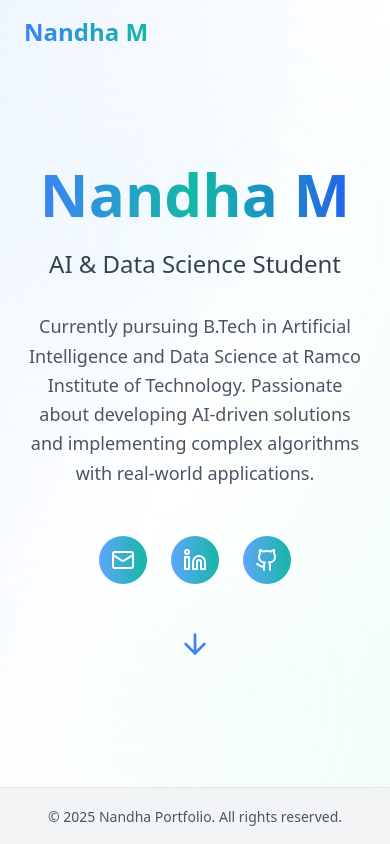
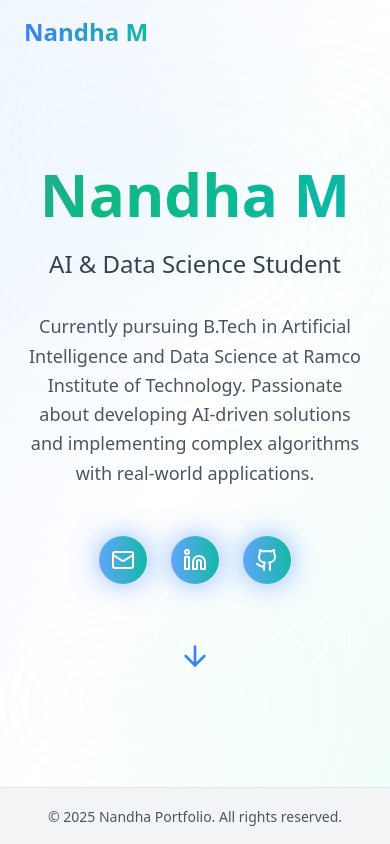
Before and after one commit to Nandha1218/My_Protfolio, a React (Vite) app: page / in a window 390 px wide. Shown: the top 844 px of the page. Built offline with nearby package versions, Linux system fonts and the light colour scheme.

Commit message:
Updated changes

```diff
--- a/src/components/About.tsx
+++ b/src/components/About.tsx
@@ -1,29 +1,33 @@
+
+import { useScrollAnimation } from '../hooks/useScrollAnimation';
 
 const About = () => {
+  const [ref, isVisible] = useScrollAnimation();
+
   return (
     <section id="about" className="py-20 bg-white">
       <div className="container mx-auto px-6">
         <div className="max-w-5xl mx-auto">
           <h2 className="text-4xl md:text-5xl font-bold text-center mb-16">
-            <span className="bg-gradient-to-r from-blue-500 to-teal-500 bg-clip-text text-transparent">
+            <span className="gradient-text">
               Who I Am
             </span>
           </h2>
 
-          <div className="bg-gradient-to-br from-blue-50 to-teal-50 rounded-2xl p-8 md:p-10 shadow-xl">
-            <p className="text-lg text-gray-700 leading-relaxed mb-6">
+          <div ref={ref} className={`bg-gradient-to-br from-blue-50 to-teal-50 rounded-2xl p-8 md:p-10 shadow-xl hover-lift transition-all duration-700 ${isVisible ? 'animate-fadeInUp' : 'opacity-0 translate-y-8'}`}>
+            <p className={`text-lg text-gray-700 leading-relaxed mb-6 transition-all duration-700 delay-300 ${isVisible ? 'animate-fadeInUp' : 'opacity-0 translate-y-4'}`}>
               I am currently pursuing a B.Tech in Artificial Intelligence and Data Science at Ramco Institute of Technology,
               with an expected graduation in 2026. This program is equipping me with a strong foundation in machine
               learning, data analytics, and AI technologies.
             </p>
 
-            <p className="text-lg text-gray-700 leading-relaxed mb-8">
+            <p className={`text-lg text-gray-700 leading-relaxed mb-8 transition-all duration-700 delay-500 ${isVisible ? 'animate-fadeInUp' : 'opacity-0 translate-y-4'}`}>
               I am gaining hands-on experience working with real-world data, developing AI-driven solutions, and implementing
               complex algorithms. Through my studies, I am enhancing my problem-solving abilities, programming expertise,
               and data modeling skills, preparing me to tackle challenges in the evolving fields of AI and data science.
             </p>
 
-            <div className="relative mt-8 pb-2">
+            <div className={`relative mt-8 pb-2 transition-all duration-700 delay-700 ${isVisible ? 'animate-fadeInUp' : 'opacity-0 translate-y-4'}`}>
               <div className="text-center md:text-left">
                 <h3 className="text-xl font-semibold text-blue-500 mb-3">Location</h3>
                 <p className="text-gray-700">Tamil Nadu, India</p>
--- a/src/components/Hero.tsx
+++ b/src/components/Hero.tsx
@@ -1,7 +1,10 @@
 
 import { ArrowDown, Github, Linkedin, Mail } from 'lucide-react';
+import { useScrollAnimation } from '../hooks/useScrollAnimation';
 
 const Hero = () => {
+  const [ref, isVisible] = useScrollAnimation();
+
   const scrollToAbout = () => {
     const element = document.getElementById('about');
     element?.scrollIntoView({ behavior: 'smooth' });
@@ -11,42 +14,42 @@ const Hero = () => {
     <section className="min-h-screen flex items-center justify-center relative overflow-hidden">
       <div className="absolute inset-0 bg-gradient-to-br from-blue-50 via-white to-teal-50"></div>
 
-      {/* Modern professional cloudy/blurry background effects */}
-      <div className="absolute top-20 left-16 w-96 h-32 bg-gradient-to-r from-blue-100/20 to-teal-100/20 rounded-[100px] mix-blend-multiply filter blur-3xl opacity-60 animate-pulse"></div>
-      <div className="absolute top-40 right-20 w-80 h-40 bg-gradient-to-l from-teal-200/15 to-blue-200/15 rounded-[120px] mix-blend-multiply filter blur-3xl opacity-50 animate-pulse delay-1000"></div>
-      <div className="absolute bottom-32 left-1/4 w-72 h-36 bg-gradient-to-tr from-blue-50/30 to-teal-50/30 rounded-[80px] mix-blend-multiply filter blur-2xl opacity-40 animate-pulse delay-500"></div>
-      <div className="absolute bottom-20 right-1/3 w-64 h-28 bg-gradient-to-bl from-teal-100/25 to-blue-100/25 rounded-[90px] mix-blend-multiply filter blur-3xl opacity-35 animate-pulse delay-1500"></div>
+      {/* Enhanced floating background effects */}
+      <div className="absolute top-20 left-16 w-96 h-32 bg-gradient-to-r from-blue-100/20 to-teal-100/20 rounded-[100px] mix-blend-multiply filter blur-3xl opacity-60 animate-float"></div>
+      <div className="absolute top-40 right-20 w-80 h-40 bg-gradient-to-l from-teal-200/15 to-blue-200/15 rounded-[120px] mix-blend-multiply filter blur-3xl opacity-50 animate-float delay-1000"></div>
+      <div className="absolute bottom-32 left-1/4 w-72 h-36 bg-gradient-to-tr from-blue-50/30 to-teal-50/30 rounded-[80px] mix-blend-multiply filter blur-2xl opacity-40 animate-float delay-500"></div>
+      <div className="absolute bottom-20 right-1/3 w-64 h-28 bg-gradient-to-bl from-teal-100/25 to-blue-100/25 rounded-[90px] mix-blend-multiply filter blur-3xl opacity-35 animate-float delay-1500"></div>
 
-      <div className="container mx-auto px-6 text-center relative z-10">
-        <div className="animate-fade-in max-w-4xl mx-auto">
+      <div ref={ref} className="container mx-auto px-6 text-center relative z-10">
+        <div className={`max-w-4xl mx-auto transition-all duration-1000 ${isVisible ? 'animate-fadeInUp' : 'opacity-0 translate-y-10'}`}>
           <h1 className="text-6xl md:text-7xl font-bold mb-6">
-            <span className="bg-gradient-to-r from-blue-500 via-teal-500 to-blue-600 bg-clip-text text-transparent">
+            <span className="gradient-text">
               Nandha M
             </span>
           </h1>
-          <h2 className="text-2xl md:text-3xl text-gray-700 mb-8 font-light">
+          <h2 className={`text-2xl md:text-3xl text-gray-700 mb-8 font-light transition-all duration-1000 delay-300 ${isVisible ? 'animate-fadeInUp' : 'opacity-0 translate-y-10'}`}>
             AI & Data Science Student
           </h2>
-          <p className="text-lg text-gray-600 mb-12 max-w-3xl mx-auto leading-relaxed">
+          <p className={`text-lg text-gray-600 mb-12 max-w-3xl mx-auto leading-relaxed transition-all duration-1000 delay-500 ${isVisible ? 'animate-fadeInUp' : 'opacity-0 translate-y-10'}`}>
             Currently pursuing B.Tech in Artificial Intelligence and Data Science at Ramco Institute of Technology.
             Passionate about developing AI-driven solutions and implementing complex algorithms with real-world applications.
           </p>
 
-          <div className="flex justify-center space-x-6 mb-12">
-            <a href="mailto:nandhamarikannan2004@gmail.com" className="p-3 bg-gradient-to-r from-blue-400 to-teal-500 text-white rounded-full hover:shadow-lg hover:scale-110 transition-all duration-200" target="_blank" rel="noopener noreferrer">
+          <div className={`flex justify-center space-x-6 mb-12 transition-all duration-1000 delay-700 ${isVisible ? 'animate-fadeInUp' : 'opacity-0 translate-y-10'}`}>
+            <a href="mailto:nandhamarikannan2004@gmail.com" className="p-3 bg-gradient-to-r from-blue-400 to-teal-500 text-white rounded-full hover:shadow-xl hover:scale-110 transition-all duration-300 hover-lift animate-pulse-glow" target="_blank" rel="noopener noreferrer">
               <Mail size={24} />
             </a>
-            <a href="https://www.linkedin.com/in/nandha-m-38681b250" className="p-3 bg-gradient-to-r from-blue-400 to-teal-500 text-white rounded-full hover:shadow-lg hover:scale-110 transition-all duration-200" target="_blank" rel="noopener noreferrer">
+            <a href="https://www.linkedin.com/in/nandha-m-38681b250" className="p-3 bg-gradient-to-r from-blue-400 to-teal-500 text-white rounded-full hover:shadow-xl hover:scale-110 transition-all duration-300 hover-lift animate-pulse-glow" target="_blank" rel="noopener noreferrer">
               <Linkedin size={24} />
             </a>
-            <a href="https://github.com/Nandha1218" className="p-3 bg-gradient-to-r from-blue-400 to-teal-500 text-white rounded-full hover:shadow-lg hover:scale-110 transition-all duration-200" target="_blank" rel="noopener noreferrer">
+            <a href="https://github.com/Nandha1218" className="p-3 bg-gradient-to-r from-blue-400 to-teal-500 text-white rounded-full hover:shadow-xl hover:scale-110 transition-all duration-300 hover-lift animate-pulse-glow" target="_blank" rel="noopener noreferrer">
               <Github size={24} />
             </a>
           </div>
 
           <button
             onClick={scrollToAbout}
-            className="animate-bounce p-2 text-blue-500 hover:text-teal-500 transition-colors duration-200"
+            className={`animate-bounce p-2 text-blue-500 hover:text-teal-500 transition-all duration-300 hover:scale-110 ${isVisible ? 'animate-fadeInUp delay-1000' : 'opacity-0 translate-y-10'}`}
           >
             <ArrowDown size={32} />
           </button>
--- a/src/components/Navigation.tsx
+++ b/src/components/Navigation.tsx
@@ -32,9 +32,10 @@ const Navigation = () => {
               <button
                 key={item}
                 onClick={() => scrollToSection(item.toLowerCase())}
-                className="text-gray-700 hover:text-blue-500 transition-colors duration-200 font-medium"
+                className="relative text-gray-700 hover:text-blue-500 transition-all duration-300 font-medium group"
               >
                 {item}
+                <span className="absolute bottom-0 left-0 w-0 h-0.5 bg-gradient-to-r from-blue-500 to-teal-500 transition-all duration-300 group-hover:w-full"></span>
               </button>
             ))}
           </div>
--- a/src/components/Projects.tsx
+++ b/src/components/Projects.tsx
@@ -1,21 +1,32 @@
 
 import { Github, ExternalLink } from 'lucide-react';
+import { useStaggeredAnimation } from '../hooks/useScrollAnimation';
 
 const Projects = () => {
+  const handleComingSoon = () => {
+    alert('Coming Soon');
+  };
   const projects = [
     {
       title: "WhatsApp Group Chat Analyzer",
       description: "Trained and fine-tuned ML model using K-means algorithm to analyze group chat patterns. Built structured frontend with user-friendly UI and modernized AI tools integration.",
       technologies: ["Python", "K-means Algorithm", "Frontend Development", "AI Tools"],
-      github: "#",
-      demo: "#"
+      github: "https://github.com/Nandha1218/Chat__analyzer.git",
+      demo: "https://drive.google.com/file/d/1-EPVIgpjN_Wr7c0e222Dys77PyQO6wvn/view?usp=sharing"
     },
     {
-      title: "Photo Search Model",
-      description: "Idea-based prototype for intelligent photo search and categorization using machine learning algorithms and computer vision techniques.",
-      technologies: ["Python", "Computer Vision", "Machine Learning", "Prototype Development"],
-      github: "#",
-      demo: "#"
+      title: "Resume Ranker",
+      description: "AI-powered resume screening tool that automatically scans, analyzes, and ranks candidates using smart keyword matching and compatibility scoring. Features Google Cloud Vision API for scanned resume processing.",
+      technologies: ["React", "TypeScript", "AI/ML", "Google Cloud Vision"],
+      github: "https://github.com/Nandha1218/resume_ranker1.git",
+      demo: "https://resume-ranker1.vercel.app/"
+    },
+    {
+      title: "Cine Search",
+      description: "React-based movie discovery platform powered by TMDB API. Features search, filtering, sorting, trending sections, and detailed movie info with modern dark theme and glassmorphism design.",
+      technologies: ["React", "TMDB API", "Responsive Design", "Movie Discovery"],
+      github: "https://github.com/Nandha1218/movie-app.git",
+      demo: "https://movie-app-projectf.vercel.app/"
     },
     {
       title: "Voice Cloning System",
@@ -23,30 +34,32 @@ const Projects = () => {
       technologies: ["Python", "Deep Learning", "Audio Processing", "AI Models"],
       github: "#",
       demo: "#"
-    },
-    {
-      title: "Resume Ranker",
-      description: "Currently in progress - Building an HR analytics tool to analyze and rank resumes among candidates using NLP and machine learning algorithms.",
-      technologies: ["Python", "NLP", "Machine Learning", "HR Analytics"],
-      github: "#",
-      demo: "#"
     }
   ];
+
+  const [ref, visibleItems] = useStaggeredAnimation(projects.length, 200);
 
   return (
     <section id="projects" className="py-20 bg-gradient-to-br from-blue-50 to-teal-50">
       <div className="container mx-auto px-6">
         <h2 className="text-4xl md:text-5xl font-bold text-center mb-16">
-          <span className="bg-gradient-to-r from-blue-500 to-teal-500 bg-clip-text text-transparent">
+          <span className="gradient-text">
             Featured Projects
           </span>
         </h2>
 
-        <div className="grid md:grid-cols-2 gap-8 max-w-6xl mx-auto">
+        <div ref={ref} className="grid md:grid-cols-2 gap-8 max-w-6xl mx-auto">
           {projects.map((project, index) => (
             <div
               key={index}
-              className="bg-white rounded-xl p-6 md:p-8 shadow-lg hover:shadow-xl transition-all duration-300 hover:-translate-y-2"
+              className={`bg-white rounded-xl p-6 md:p-8 shadow-lg hover:shadow-2xl transition-all duration-500 hover-lift transform ${
+                visibleItems.includes(index)
+                  ? 'opacity-100 translate-y-0 scale-100'
+                  : 'opacity-0 translate-y-8 scale-95'
+              }`}
+              style={{
+                transitionDelay: `${index * 200}ms`
+              }}
             >
               <h3 className="text-xl font-bold text-gray-800 mb-3">{project.title}</h3>
               <p className="text-gray-600 mb-4 leading-relaxed">{project.description}</p>
@@ -63,6 +76,25 @@ const Projects = () => {
               </div>
 
               <div className="flex space-x-4">
+                {project.title === "Voice Cloning System" ? (
+                  <>
+                    <button
+                      onClick={handleComingSoon}
+                      className="flex items-center px-4 py-2 bg-gradient-to-r from-blue-400 to-teal-500 text-white rounded-lg hover:shadow-lg transition-all duration-200"
+                    >
+                      <Github size={16} className="mr-2" />
+                      Code
+                    </button>
+                    <button
+                      onClick={handleComingSoon}
+                      className="flex items-center px-4 py-2 border border-blue-400 text-blue-500 rounded-lg hover:bg-blue-50 transition-all duration-200"
+                    >
+                      <ExternalLink size={16} className="mr-2" />
+                      Demo
+                    </button>
+                  </>
+                ) : (
+                  <>
                     <a
                       href={project.github}
                       className="flex items-center px-4 py-2 bg-gradient-to-r from-blue-400 to-teal-500 text-white rounded-lg hover:shadow-lg transition-all duration-200"
@@ -77,6 +109,8 @@ const Projects = () => {
                       <ExternalLink size={16} className="mr-2" />
                       Demo
                     </a>
+                  </>
+                )}
               </div>
             </div>
           ))}
--- a/src/components/Skills.tsx
+++ b/src/components/Skills.tsx
@@ -1,5 +1,6 @@
 
 import { Code, Database, Brain, BarChart3, Wrench, Cpu } from 'lucide-react';
+import { useStaggeredAnimation } from '../hooks/useScrollAnimation';
 
 const Skills = () => {
   const skillCategories = [
@@ -35,20 +36,29 @@ const Skills = () => {
     }
   ];
 
+  const [ref, visibleItems] = useStaggeredAnimation(skillCategories.length, 150);
+
   return (
     <section id="skills" className="py-20 bg-gradient-to-br from-blue-50 to-teal-50">
       <div className="container mx-auto px-6">
         <h2 className="text-4xl md:text-5xl font-bold text-center mb-16">
-          <span className="bg-gradient-to-r from-blue-500 to-teal-500 bg-clip-text text-transparent">
+          <span className="gradient-text">
             Technical Skills
           </span>
         </h2>
 
-        <div className="grid md:grid-cols-2 lg:grid-cols-3 gap-6 max-w-7xl mx-auto">
+        <div ref={ref} className="grid md:grid-cols-2 lg:grid-cols-3 gap-6 max-w-7xl mx-auto">
           {skillCategories.map((category, index) => (
             <div
               key={index}
-              className="bg-white rounded-xl p-6 shadow-lg hover:shadow-xl transition-all duration-300 hover:-translate-y-1"
+              className={`bg-white rounded-xl p-6 shadow-lg hover:shadow-2xl transition-all duration-500 hover-lift transform ${
+                visibleItems.includes(index)
+                  ? 'opacity-100 translate-y-0 scale-100'
+                  : 'opacity-0 translate-y-8 scale-95'
+              }`}
+              style={{
+                transitionDelay: `${index * 150}ms`
+              }}
             >
               <div className="flex items-center mb-4">
                 <div className="p-2 bg-gradient-to-r from-blue-400 to-teal-500 text-white rounded-lg mr-3">
@@ -59,7 +69,17 @@ const Skills = () => {
 
               <ul className="space-y-2">
                 {category.skills.map((skill, skillIndex) => (
-                  <li key={skillIndex} className="text-gray-600 text-sm">
+                  <li
+                    key={skillIndex}
+                    className={`text-gray-600 text-sm transition-all duration-300 ${
+                      visibleItems.includes(index)
+                        ? 'opacity-100 translate-x-0'
+                        : 'opacity-0 translate-x-4'
+                    }`}
+                    style={{
+                      transitionDelay: `${(index * 150) + (skillIndex * 100)}ms`
+                    }}
+                  >
                     • {skill}
                   </li>
                 ))}
--- /dev/null
+++ b/src/hooks/useScrollAnimation.tsx
@@ -0,0 +1,70 @@
+import { useEffect, useRef, useState } from 'react';
+
+export const useScrollAnimation = (threshold = 0.1) => {
+  const [isVisible, setIsVisible] = useState(false);
+  const ref = useRef<HTMLDivElement>(null);
+
+  useEffect(() => {
+    const observer = new IntersectionObserver(
+      ([entry]) => {
+        if (entry.isIntersecting) {
+          setIsVisible(true);
+        }
+      },
+      {
+        threshold,
+        rootMargin: '50px 0px -50px 0px',
+      }
+    );
+
+    const currentRef = ref.current;
+    if (currentRef) {
+      observer.observe(currentRef);
+    }
+
+    return () => {
+      if (currentRef) {
+        observer.unobserve(currentRef);
+      }
+    };
+  }, [threshold]);
+
+  return [ref, isVisible] as const;
+};
+
+export const useStaggeredAnimation = (itemsCount: number, delay = 100) => {
+  const [visibleItems, setVisibleItems] = useState<number[]>([]);
+  const ref = useRef<HTMLDivElement>(null);
+
+  useEffect(() => {
+    const observer = new IntersectionObserver(
+      ([entry]) => {
+        if (entry.isIntersecting) {
+          // Stagger the animation of items
+          for (let i = 0; i < itemsCount; i++) {
+            setTimeout(() => {
+              setVisibleItems(prev => [...prev, i]);
+            }, i * delay);
+          }
+        }
+      },
+      {
+        threshold: 0.1,
+        rootMargin: '50px 0px -50px 0px',
+      }
+    );
+
+    const currentRef = ref.current;
+    if (currentRef) {
+      observer.observe(currentRef);
+    }
+
+    return () => {
+      if (currentRef) {
+        observer.unobserve(currentRef);
+      }
+    };
+  }, [itemsCount, delay]);
+
+  return [ref, visibleItems] as const;
+};
--- a/src/index.css
+++ b/src/index.css
@@ -99,7 +99,121 @@ All colors MUST be HSL.
     @apply border-border;
   }
 
+  html {
+    scroll-behavior: smooth;
+  }
+
   body {
     @apply bg-background text-foreground;
   }
 }
+
+/* Custom animations and transitions */
+@keyframes fadeInUp {
+  from {
+    opacity: 0;
+    transform: translateY(30px);
+  }
+  to {
+    opacity: 1;
+    transform: translateY(0);
+  }
+}
+
+@keyframes fadeInLeft {
+  from {
+    opacity: 0;
+    transform: translateX(-30px);
+  }
+  to {
+    opacity: 1;
+    transform: translateX(0);
+  }
+}
+
+@keyframes fadeInRight {
+  from {
+    opacity: 0;
+    transform: translateX(30px);
+  }
+  to {
+    opacity: 1;
+    transform: translateX(0);
+  }
+}
+
+@keyframes float {
+  0%, 100% {
+    transform: translateY(0px);
+  }
+  50% {
+    transform: translateY(-10px);
+  }
+}
+
+@keyframes pulse-glow {
+  0%, 100% {
+    box-shadow: 0 0 20px rgba(59, 130, 246, 0.3);
+  }
+  50% {
+    box-shadow: 0 0 30px rgba(59, 130, 246, 0.6);
+  }
+}
+
+.animate-fadeInUp {
+  animation: fadeInUp 0.8s ease-out forwards;
+}
+
+.animate-fadeInLeft {
+  animation: fadeInLeft 0.8s ease-out forwards;
+}
+
+.animate-fadeInRight {
+  animation: fadeInRight 0.8s ease-out forwards;
+}
+
+.animate-float {
+  animation: float 3s ease-in-out infinite;
+}
+
+.animate-pulse-glow {
+  animation: pulse-glow 2s ease-in-out infinite;
+}
+
+/* Scroll reveal classes */
+.scroll-reveal {
+  opacity: 0;
+  transform: translateY(30px);
+  transition: all 0.8s cubic-bezier(0.175, 0.885, 0.32, 1.275);
+}
+
+.scroll-reveal.revealed {
+  opacity: 1;
+  transform: translateY(0);
+}
+
+/* Enhanced hover effects */
+.hover-lift {
+  transition: all 0.3s cubic-bezier(0.175, 0.885, 0.32, 1.275);
+}
+
+.hover-lift:hover {
+  transform: translateY(-8px);
+  box-shadow: 0 20px 40px rgba(0, 0, 0, 0.1);
+}
+
+/* Gradient text animation */
+.gradient-text {
+  background: linear-gradient(-45deg, #3b82f6, #06b6d4, #10b981, #8b5cf6);
+  background-size: 400% 400%;
+  animation: gradient-shift 4s ease infinite;
+  -webkit-background-clip: text;
+  -webkit-text-fill-color: transparent;
+  background-clip: text;
+}
+
+@keyframes gradient-shift {
+  0% { background-position: 0% 50%; }
+  50% { background-position: 100% 50%; }
+  100% { background-position: 0% 50%; }
+}
```
Also changed, not shown: 1 other file (tests, documents, lock files or other folders). Lines whose indentation alone changed are shown as unchanged.
